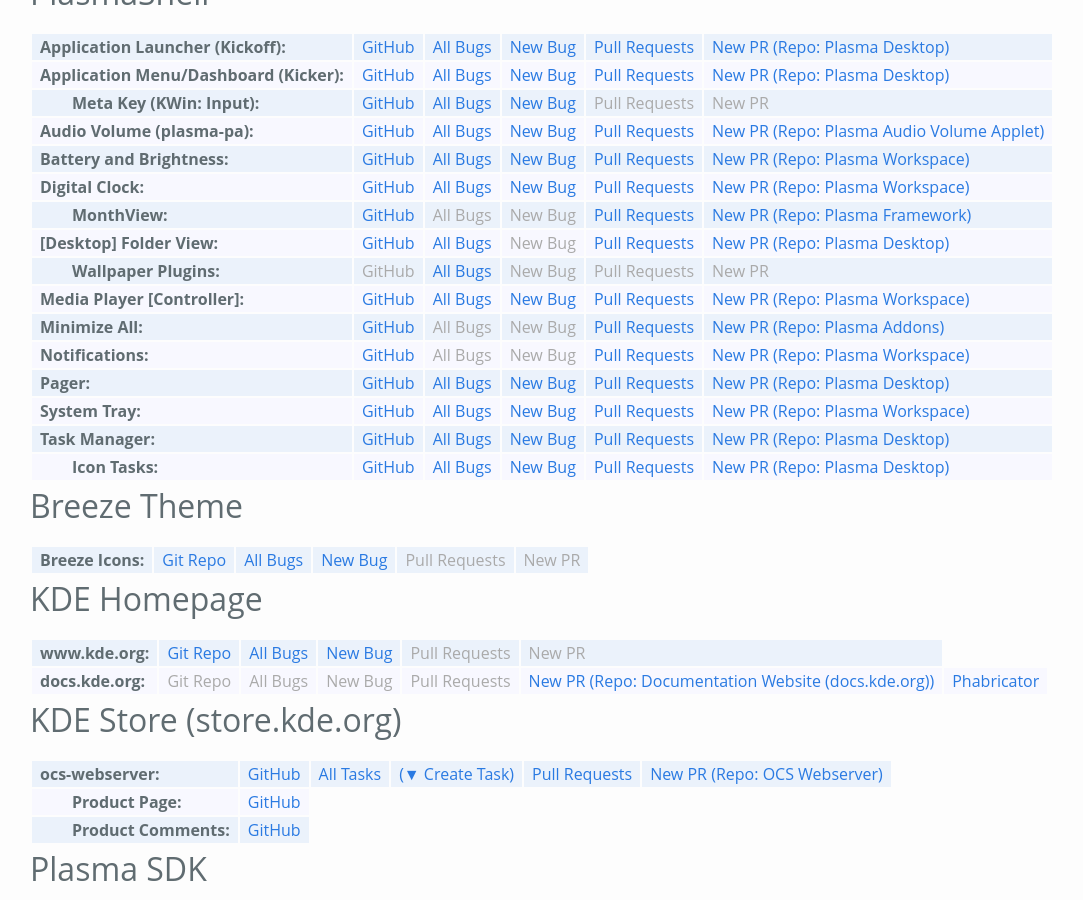
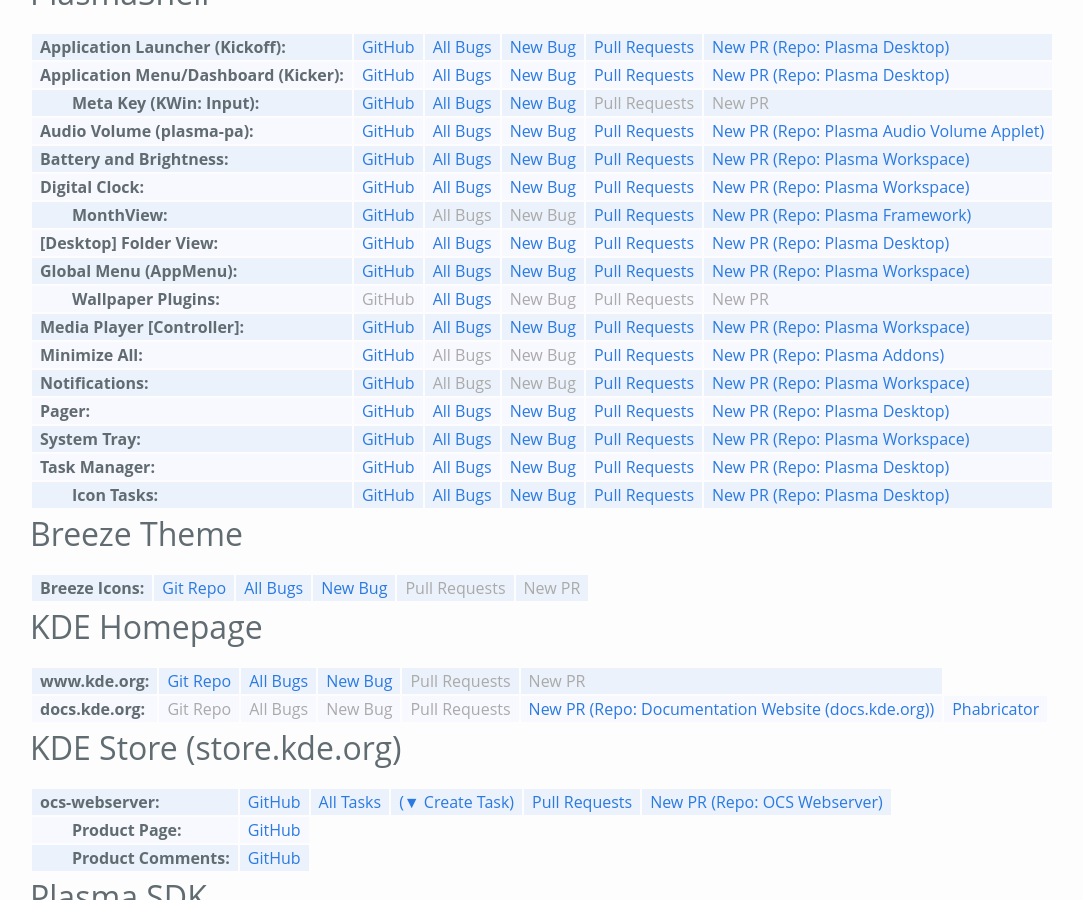
Before and after one commit to Zren/zren.github.io, a Jekyll site: the page built from kde_repos.md, in a window 1280 px wide and 900 px high, scrolled down 368 px. Shown: the whole window, without its empty margins (0-1083 px from the left). Built offline with Jekyll 4.4.1, drawn with Linux system fonts in a browser that asks for light colours.

Commit message:
Link to global menu

```diff
--- a/kde_repos.md
+++ b/kde_repos.md
@@ -117,10 +117,19 @@
 		<td>[Desktop] Folder View</td>
 		<td><a href="https://github.com/KDE/plasma-desktop/tree/master/containments/desktop/">GitHub</a></td>
 		<td><a href="{{kdeBugList}}product=plasmashell&component=Folder&list_id=1417574">All Bugs</a></td>
-		<td><a>New Bug</a></td>
+		<td><a href="{{kdeNewBug}}product=plasmashell&component=Folder">New Bug</a></td>
 		<td><a href="{{phabDiffsDesktop}}">Pull Requests</a></td>
 		<td><a href="{{phabNewDiff}}">New PR (Repo: Plasma Desktop)</a></td>
 	</tr>
+	<tr>
+		<td>Global Menu (AppMenu)</td>
+		<td><a href="https://github.com/KDE/plasma-workspace/tree/master/applets/appmenu">GitHub</a></td>
+		<td><a href="{{kdeBugList}}product=plasmashell&component=Global%20Menu&list_id=1440415">All Bugs</a></td>
+		<td><a href="{{kdeNewBug}}product=plasmashell&component=Global%20Menu">New Bug</a></td>
+		<td><a href="{{phabDiffsWorkspace}}">Pull Requests</a></td>
+		<td><a href="{{phabNewDiff}}">New PR (Repo: Plasma Workspace)</a></td>
+	</tr>
+
 	<tr class="indent">
 		<td>Wallpaper Plugins</td>
 		<td><a>GitHub</a></td>
```
